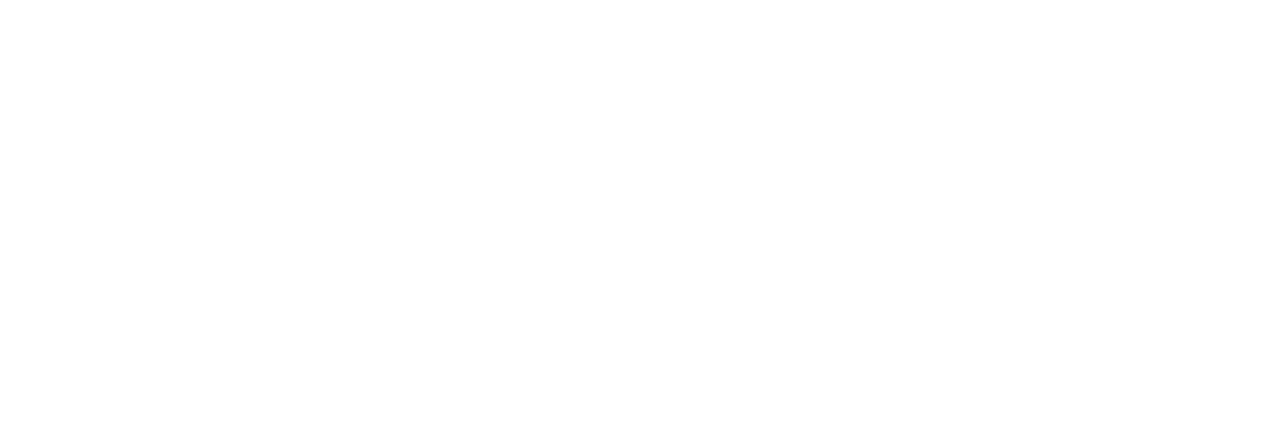
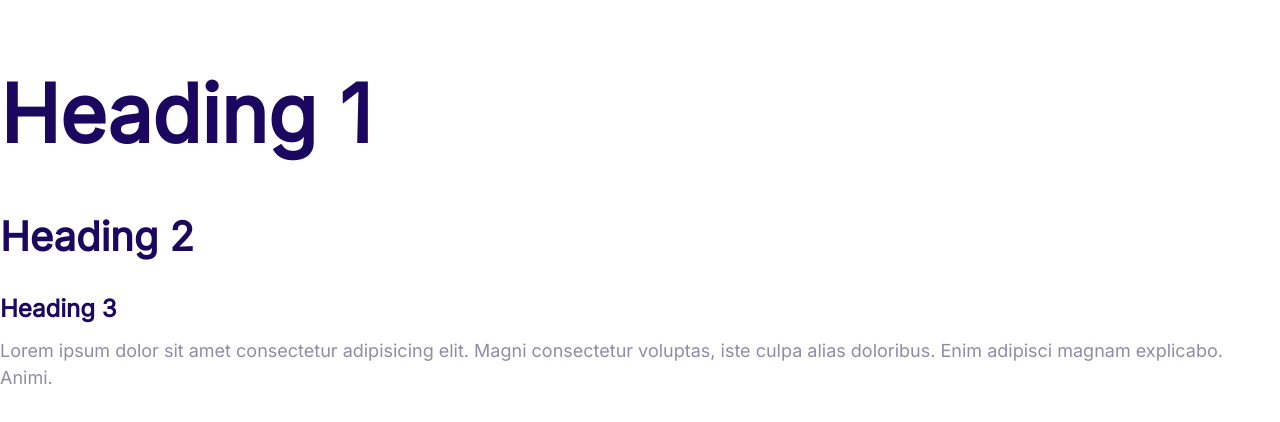
Before and after one commit to Thebeardedambivert/cloud-moshify, a plain HTML site: page index.html in a window 1280 px wide. Drawn offline with Linux system fonts and the light colour scheme.

Commit message:
Define the style for the fonts.

```diff
--- a/css/styles.css
+++ b/css/styles.css
@@ -1,7 +1,59 @@
-:root{
-    --color-primary: #2584ff;
-    --color-secondary: #00d9ff;
-    --color-accent: #ff3400;
-    --color-headings: #1b0760;
-    --color-body: #918ca4;
+:root {
+  --color-primary: #2584ff;
+  --color-secondary: #00d9ff;
+  --color-accent: #ff3400;
+  --color-headings: #1b0760;
+  --color-body: #918ca4;
 }
+
+html {
+  font-size: 62.5%;
+}
+
+body {
+  font-family: Inter, Arial, Helvetica, sans-serif;
+  font-size: 2.4rem;
+  line-height: 1.5;
+  color: var(--color-body);
+}
+
+h1,
+h2,
+h3 {
+  color: var(--color-headings);
+  margin-bottom: 1rem;
+}
+
+h1 {
+  font-size: 7rem;
+}
+
+h2 {
+  font-size: 4rem;
+}
+
+h3 {
+  font-size: 3rem;
+}
+
+p {
+  margin-top: 0;
+}
+
+@media screen and (min-width: 1024px) {
+  body {
+    font-size: 1.8rem;
+  }
+
+  h1 {
+    font-size: 8rem;
+  }
+
+  h2 {
+    font-size: 4rem;
+  }
+
+  h3 {
+    font-size: 2.4rem;
+  }
+}
--- a/index.html
+++ b/index.html
@@ -1,14 +1,27 @@
 <!DOCTYPE html>
 <html lang="en">
-<head>
-    <meta charset="UTF-8">
-    <meta http-equiv="X-UA-Compatible" content="IE=edge">
-    <meta name="viewport" content="width=device-width, initial-scale=1.0">
-    <link rel="stylesheet" href="css/normalize.css">
-    <link rel="stylesheet" href="css/styles.css">
+  <head>
+    <meta charset="UTF-8" />
+    <meta http-equiv="X-UA-Compatible" content="IE=edge" />
+    <meta name="viewport" content="width=device-width, initial-scale=1.0" />
+    <link rel="preconnect" href="https://fonts.googleapis.com" />
+    <link rel="preconnect" href="https://fonts.gstatic.com" crossorigin />
+    <link
+      href="https://fonts.googleapis.com/css2?family=Inter&display=swap"
+      rel="stylesheet"
+    />
+    <link rel="stylesheet" href="css/normalize.css" />
+    <link rel="stylesheet" href="css/styles.css" />
     <title>Document</title>
-</head>
-    <body>
-
-    </body>
+  </head>
+  <body>
+    <h1>Heading 1</h1>
+    <h2>Heading 2</h2>
+    <h3>Heading 3</h3>
+    <p>
+      Lorem ipsum dolor sit amet consectetur adipisicing elit. Magni consectetur
+      voluptas, iste culpa alias doloribus. Enim adipisci magnam explicabo.
+      Animi.
+    </p>
+  </body>
 </html>
```
